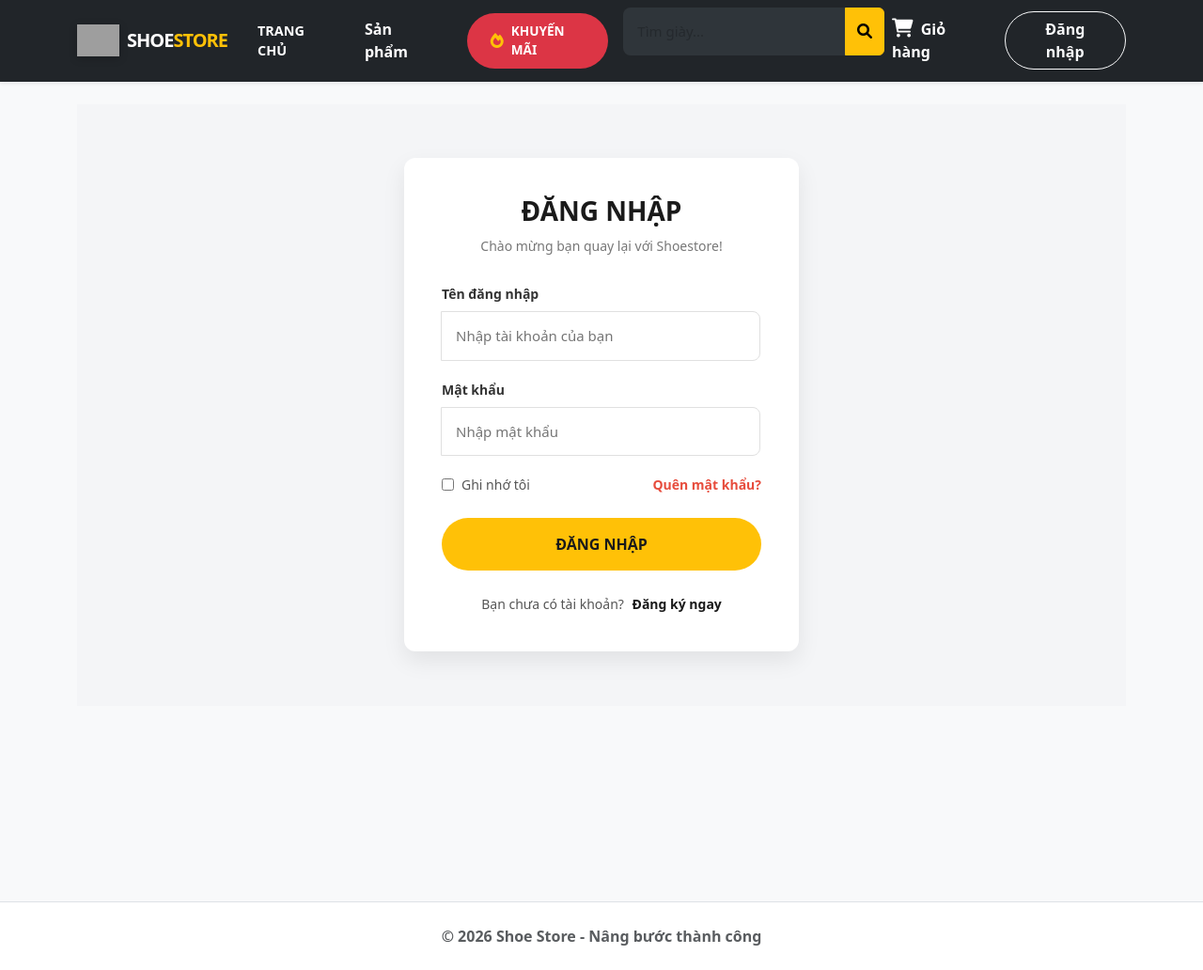
After one commit to TanThong0506/TMDTShoes_Store, a Django app: page /users/login/ in a window 1280 px wide. The commit adds this page. Shown: the whole page at 94% size. Run offline with Django 5.2, Linux system fonts and the light colour scheme; grey boxes are pictures that could not be loaded.

Commit message:
Mô tả: Đã thêm giao diện nút đăng nhập đăng xuất đăng ký

```diff
--- a/shoestore/settings.py
+++ b/shoestore/settings.py
@@ -86,7 +86,7 @@ DATABASES = {
         'USER': 'root',
         'PASSWORD': '',
         'HOST': 'localhost',
-        'PORT': '3307',
+        'PORT': '3306',
     }
 }
 
--- a/shoestore/urls.py
+++ b/shoestore/urls.py
@@ -39,6 +39,8 @@ urlpatterns = [
 
     # Kết nối tới App products
     path('products/', include('products.urls')),
+    # KẾT NỐI TỚI APP USERS (MỚI THÊM)
+    path('users/', include('users.urls'))
 ]
 if settings.DEBUG:
     urlpatterns += static(settings.MEDIA_URL, document_root=settings.MEDIA_ROOT)
--- a/templates/base.html
+++ b/templates/base.html
@@ -8,115 +8,21 @@
     <link rel="stylesheet" href="https://cdnjs.cloudflare.com/ajax/libs/font-awesome/6.0.0/css/all.min.css">
 
     <style>
-        /* 1. Hiệu ứng cho Logo - Giữ nguyên của Nam và thêm mượt mà */
-        .navbar-logo {
-            transition: transform 0.3s ease;
-            filter: drop-shadow(0 2px 4px rgba(0,0,0,0.2));
-            object-fit: contain; /* Đảm bảo logo không bị méo */
-        }
-        .navbar-brand:hover .navbar-logo {
-            transform: scale(1.1) rotate(5deg);
-        }
-        .navbar-logo-text {
-            font-weight: 800;
-            letter-spacing: -1px;
-            text-transform: uppercase;
-        }
-
-        /* 2. Hiệu ứng gạch chân mượt mà cho các link thường */
-        .nav-link-custom {
-            position: relative;
-        }
-        .nav-link-custom::after {
-            content: '';
-            position: absolute;
-            width: 0;
-            height: 2px;
-            bottom: 5px;
-            left: 50%;
-            background-color: #fff;
-            transition: all 0.3s ease;
-            transform: translateX(-50%);
-        }
-        .nav-link-custom:hover::after {
-            width: 70%;
-        }
-
-        /* 3. Hiệu ứng nổi bồng bềnh cho nút Sale */
-        .btn-sale-premium {
-            transition: all 0.3s ease;
-            border: 1px solid transparent;
-        }
-        .btn-sale-premium:hover {
-            transform: translateY(-2px);
-            box-shadow: 0 6px 15px rgba(220, 53, 69, 0.4) !important;
-            border: 1px solid rgba(255, 255, 255, 0.5);
-            color: #fff !important;
-        }
-        /* 4. CSS cho các nút chọn Size */
-        .size-wrapper {
-            margin-bottom: 5px;
-        }
-        .size-btn {
-            width: 50px;
-            height: 45px;
-            display: flex;
-            align-items: center;
-            justify-content: center;
-            font-weight: 600;
-            border: 1px solid #dee2e6;
-            transition: all 0.2s ease;
-            background-color: #fff;
-            color: #333;
-        }
-        .size-btn:hover {
-            border-color: #ff0000;
-            color: #ff0000;
-        }
-        .btn-check:checked + .size-btn {
-            border-color: #ff0000 !important;
-            color: #ff0000 !important;
-            background-color: #fff !important;
-            border-width: 2px;
-            position: relative;
-        }
-        .btn-check:checked + .size-btn::after {
-            content: '✓';
-            position: absolute;
-            bottom: -2px;
-            right: 2px;
-            font-size: 10px;
-            color: #ff0000;
-        }
-
-        /* 5. Hiệu ứng cho nút Mua ngay & Giỏ hàng */
-        .btn-cart-custom {
-            background-color: #333;
-            color: #fff;
-            border: none;
-            transition: all 0.3s ease;
-        }
-        .btn-cart-custom:hover {
-            background-color: #000;
-            transform: translateY(-2px);
-        }
-        .btn-buy-now {
-            border: 2px solid #333;
-            color: #333;
-            font-weight: bold;
-            transition: all 0.3s ease;
-        }
-        .btn-buy-now:hover {
-            background-color: #ff0000;
-            border-color: #ff0000;
-            color: #fff;
-        }
+        .navbar-logo { transition: transform 0.3s ease; filter: drop-shadow(0 2px 4px rgba(0,0,0,0.2)); object-fit: contain; }
+        .navbar-brand:hover .navbar-logo { transform: scale(1.1) rotate(5deg); }
+        .navbar-logo-text { font-weight: 800; letter-spacing: -1px; text-transform: uppercase; }
+        .nav-link-custom { position: relative; }
+        .nav-link-custom::after { content: ''; position: absolute; width: 0; height: 2px; bottom: 5px; left: 50%; background-color: #fff; transition: all 0.3s ease; transform: translateX(-50%); }
+        .nav-link-custom:hover::after { width: 70%; }
+        .btn-sale-premium { transition: all 0.3s ease; border: 1px solid transparent; }
+        .btn-sale-premium:hover { transform: translateY(-2px); box-shadow: 0 6px 15px rgba(220, 53, 69, 0.4) !important; color: #fff !important; }
+        .dropdown-menu { border-radius: 12px; overflow: hidden; }
+        .dropdown-item:hover { background-color: #f8f9fa; color: #000; }
     </style>
 </head>
 <body class="bg-light">
 <nav class="navbar navbar-expand-lg navbar-dark bg-dark shadow-sm sticky-top">
     <div class="container">
-
         <a class="navbar-brand d-flex align-items-center" href="{% url 'home' %}">
             <img src="{% static 'images/logo.png' %}" alt="Logo" width="45" height="45" class="d-inline-block align-text-top me-2 navbar-logo">
             <span class="navbar-logo-text text-white">SHOE<span class="text-warning">STORE</span></span>
@@ -128,56 +34,58 @@
 
         <div class="collapse navbar-collapse" id="navbarContent">
             <ul class="navbar-nav me-auto align-items-center gap-1 mt-3 mt-lg-0">
-                <li class="nav-item">
-                    <a class="nav-link nav-link-custom text-white fw-semibold text-uppercase px-3" style="font-size: 0.9rem;" href="{% url 'home' %}">Trang chủ</a>
-                </li>
-                <li class="nav-item">
-    <a class="nav-link" href="{% url 'products:product_list' %}">Sản phẩm</a>
-</li>
-
+                <li class="nav-item"><a class="nav-link nav-link-custom text-white fw-semibold text-uppercase px-3" style="font-size: 0.9rem;" href="{% url 'home' %}">Trang chủ</a></li>
+                <li class="nav-item"><a class="nav-link text-white fw-semibold px-3" href="{% url 'products:product_list' %}">Sản phẩm</a></li>
                 <li class="nav-item mx-lg-3 my-2 my-lg-0">
-                    <a class="nav-link btn-sale-premium bg-danger text-white rounded-pill px-4 py-2 d-flex align-items-center shadow-sm" href="{% url 'sale' %}">
-                        <i class="fas fa-fire text-warning me-2 fs-6"></i>
-                        <span class="fw-bold text-uppercase" style="font-size: 0.9rem; letter-spacing: 0.5px;">Khuyến Mãi</span>
-                        <span class="badge bg-white text-danger rounded-pill ms-2 shadow-sm" style="font-size: 0.65rem; padding: 0.4em 0.6em;">HOT</span>
+                    <a class="nav-link btn-sale-premium bg-danger text-white rounded-pill px-4 py-2 d-flex align-items-center" href="{% url 'sale' %}">
+                        <i class="fas fa-fire text-warning me-2"></i> <span class="fw-bold text-uppercase" style="font-size: 0.85rem;">Khuyến Mãi</span>
                     </a>
-                </li>
-
-                <li class="nav-item">
-                    <a class="nav-link nav-link-custom text-white fw-semibold text-uppercase px-3" style="font-size: 0.9rem;" href="{% url 'help' %}">Trợ giúp</a>
                 </li>
             </ul>
 
             <form class="d-flex mx-auto my-3 my-lg-0" action="/products/search/" method="GET">
                 <div class="input-group">
                     <input class="form-control border-0 bg-secondary text-white placeholder-light" style="--bs-bg-opacity: .2;" type="search" name="q" placeholder="Tìm giày...">
-                    <button class="btn btn-warning fw-bold px-3" type="submit"><i class="fas fa-search"></i></button>
+                    <button class="btn btn-warning" type="submit"><i class="fas fa-search"></i></button>
                 </div>
             </form>
 
-            <ul class="navbar-nav ms-auto align-items-center gap-3 mt-3 mt-lg-0">
+            <ul class="navbar-nav ms-auto align-items-center gap-3">
                 <li class="nav-item">
-                    <a class="nav-link nav-link-custom text-white fw-semibold px-2" style="font-size: 0.95rem;" href="/cart/">
-                        <i class="fas fa-shopping-cart fs-5 align-middle me-1"></i> Giỏ hàng
+                    <a class="nav-link text-white fw-semibold px-2" href="/cart/">
+                        <i class="fas fa-shopping-cart fs-5 me-1"></i> Giỏ hàng
                     </a>
                 </li>
-                <li class="nav-item">
-                    <a class="btn btn-outline-light rounded-pill px-4 fw-bold" style="font-size: 0.9rem;" href="/users/login/">
-                        Đăng nhập
-                    </a>
-                </li>
+
+                {% if user.is_authenticated %}
+                    <li class="nav-item dropdown">
+                        <a class="nav-link dropdown-toggle btn btn-outline-warning rounded-pill px-4 fw-bold text-white" href="#" id="accountMenu" role="button" data-bs-toggle="dropdown" aria-expanded="false">
+                            <i class="fas fa-user-circle me-1"></i> Tài khoản
+                        </a>
+                        <ul class="dropdown-menu dropdown-menu-end shadow border-0 mt-2" aria-labelledby="accountMenu">
+                            <li class="dropdown-header fw-bold text-dark border-bottom mb-2">Xin chào, {{ user.username }}</li>
+                            <li><a class="dropdown-item py-2" href="#"><i class="fas fa-id-card me-2 text-primary"></i> Thông tin cá nhân</a></li>
+                            <li><a class="dropdown-item py-2" href="#"><i class="fas fa-history me-2 text-success"></i> Lịch sử mua hàng</a></li>
+                            <li><hr class="dropdown-divider"></li>
+                            <li><a class="dropdown-item py-2 text-danger fw-bold" href="{% url 'logout' %}"><i class="fas fa-sign-out-alt me-2"></i> Đăng xuất</a></li>
+                        </ul>
+                    </li>
+                {% else %}
+                    <li class="nav-item">
+                        <a class="btn btn-outline-light rounded-pill px-4 fw-bold" href="{% url 'login' %}">Đăng nhập</a>
+                    </li>
+                {% endif %}
             </ul>
         </div>
     </div>
 </nav>
 
-<div class="container mt-4 min-vh-100"> {% block content %} {% endblock %}
+<div class="container mt-4 min-vh-100">
+    {% block content %} {% endblock %}
 </div>
 
-<footer class="text-center py-4 border-top mt-5 bg-white shadow-sm">
-    <div class="container">
-        <p class="mb-0 text-muted fw-semibold">© 2026 Shoe Store - Nâng bước thành công</p>
-    </div>
+<footer class="text-center py-4 border-top mt-5 bg-white">
+    <div class="container"><p class="mb-0 text-muted fw-semibold">© 2026 Shoe Store - Nâng bước thành công</p></div>
 </footer>
 
 <script src="https://cdn.jsdelivr.net/npm/bootstrap@5.3.0/dist/js/bootstrap.bundle.min.js"></script>
--- /dev/null
+++ b/templates/login.html
@@ -0,0 +1,94 @@
+{% extends 'base.html' %}
+
+{% block content %}
+<style>
+    /* Nền của phần nội dung (chỉ áp dụng cho vùng dưới menu) */
+    .login-section {
+        background-color: #f4f5f7;
+        display: flex;
+        justify-content: center;
+        align-items: center;
+        min-height: 80vh; /* Chiều cao tối thiểu để đẩy form ra giữa màn hình */
+        padding: 40px 0;
+    }
+
+    .login-card {
+        background-color: #ffffff;
+        width: 100%;
+        max-width: 420px;
+        padding: 40px;
+        border-radius: 12px;
+        box-shadow: 0 10px 25px rgba(0, 0, 0, 0.08);
+        box-sizing: border-box;
+    }
+
+    .login-header { text-align: center; margin-bottom: 30px; }
+    .login-header h2 { color: #1a1a1a; font-size: 28px; font-weight: 800; margin: 0 0 10px 0; text-transform: uppercase; }
+    .login-header p { color: #777; font-size: 14px; margin: 0; }
+
+    .input-group { margin-bottom: 20px; }
+    .input-group label { display: block; margin-bottom: 8px; color: #333; font-weight: 600; font-size: 14px; }
+    .input-group input { width: 100%; padding: 14px 15px; border: 1.5px solid #e0e0e0; border-radius: 8px; font-size: 15px; box-sizing: border-box; transition: all 0.3s ease; }
+    .input-group input:focus { outline: none; border-color: #ffc107; box-shadow: 0 0 0 3px rgba(255, 193, 7, 0.2); }
+
+    .form-actions { display: flex; justify-content: space-between; align-items: center; margin-bottom: 25px; font-size: 14px; }
+    .remember-me { display: flex; align-items: center; color: #555; }
+    .remember-me input { margin-right: 8px; }
+    .forgot-password { color: #e74c3c; text-decoration: none; font-weight: 600; }
+    .forgot-password:hover { text-decoration: underline; }
+
+    .btn-login { width: 100%; padding: 16px; background-color: #ffc107; color: #1a1a1a; border: none; border-radius: 50px; font-size: 16px; font-weight: 800; text-transform: uppercase; cursor: pointer; transition: 0.3s; }
+    .btn-login:hover { background-color: #e0a800; }
+
+    .register-redirect { text-align: center; margin-top: 25px; font-size: 14px; color: #555; }
+    .register-redirect a { color: #1a1a1a; font-weight: bold; text-decoration: none; margin-left: 5px; }
+    .register-redirect a:hover { color: #ffc107; }
+</style>
+
+<div class="login-section">
+    <div class="login-card">
+        <div class="login-header">
+            <h2>ĐĂNG NHẬP</h2>
+            <p>Chào mừng bạn quay lại với Shoestore!</p>
+        </div>
+
+        {% if messages %}
+            {% for message in messages %}
+                <div style="padding: 10px; margin-bottom: 15px; border-radius: 5px; text-align: center;
+                    {% if message.tags == 'error' %} background-color: #ffcccc; color: #cc0000;
+                    {% else %} background-color: #d4edda; color: #155724; {% endif %}">
+                    {{ message }}
+                </div>
+            {% endfor %}
+        {% endif %}
+
+        <form action="" method="POST">
+            {% csrf_token %}
+
+            <div class="input-group">
+                <label for="username">Tên đăng nhập</label>
+                <input type="text" id="username" name="username" placeholder="Nhập tài khoản của bạn" required>
+            </div>
+
+            <div class="input-group">
+                <label for="password">Mật khẩu</label>
+                <input type="password" id="password" name="password" placeholder="Nhập mật khẩu" required>
+            </div>
+
+            <div class="form-actions">
+                <div class="remember-me">
+                    <input type="checkbox" id="remember" name="remember">
+                    <label for="remember">Ghi nhớ tôi</label>
+                </div>
+                <a href="#" class="forgot-password">Quên mật khẩu?</a>
+            </div>
+
+            <button type="submit" class="btn-login">ĐĂNG NHẬP</button>
+        </form>
+
+        <div class="register-redirect">
+            Bạn chưa có tài khoản? <a href="{% url 'register' %}">Đăng ký ngay</a>
+        </div>
+    </div>
+</div>
+{% endblock %}
--- /dev/null
+++ b/users/urls.py
@@ -0,0 +1,13 @@
+from django.urls import path
+from . import views
+
+urlpatterns = [
+    # Đường dẫn này kết hợp với 'users/' ở trên sẽ tạo thành 'users/login/'
+    path('login/', views.login_view, name='login'),
+
+    # THÊM DÒNG NÀY VÀO
+    path('register/', views.register_view, name='register'),
+
+    # THÊM TIẾP DÒNG NÀY VÀO ĐỂ SỬA LỖI ĐĂNG XUẤT NHÉ
+    path('logout/', views.logout_view, name='logout'),
+]
--- a/users/views.py
+++ b/users/views.py
@@ -0,0 +1,61 @@
+from django.shortcuts import render, redirect
+from django.contrib.auth.models import User
+# BƯỚC 1: Mình đã thêm chữ 'logout' vào dòng import này
+from django.contrib.auth import authenticate, login, logout
+from django.contrib import messages
+
+
+# HÀM XỬ LÝ ĐĂNG KÝ
+def register_view(request):
+    if request.method == 'POST':
+        # 1. Lấy dữ liệu người dùng nhập từ form HTML
+        username = request.POST.get('username')
+        email = request.POST.get('email')
+        password = request.POST.get('password')
+        confirm_password = request.POST.get('confirm_password')
+
+        # 2. Kiểm tra dữ liệu
+        if password != confirm_password:
+            messages.error(request, 'Mật khẩu xác nhận không khớp!')
+            return redirect('register')
+
+        if User.objects.filter(username=username).exists():
+            messages.error(request, 'Tên đăng nhập đã tồn tại!')
+            return redirect('register')
+
+        # 3. Tạo tài khoản và lưu vào Database
+        user = User.objects.create_user(username=username, email=email, password=password)
+        user.save()
+
+        messages.success(request, 'Đăng ký thành công! Vui lòng đăng nhập.')
+        return redirect('login') # Đăng ký xong tự động chuyển sang trang đăng nhập
+
+    # Nếu là request GET (vào trang bình thường) thì chỉ hiện giao diện
+    return render(request, 'register.html')
+
+
+# HÀM XỬ LÝ ĐĂNG NHẬP
+def login_view(request):
+    if request.method == 'POST':
+        # 1. Lấy dữ liệu từ form
+        username = request.POST.get('username')
+        password = request.POST.get('password')
+
+        # 2. Kiểm tra xem tài khoản có đúng không
+        user = authenticate(request, username=username, password=password)
+
+        if user is not None:
+            # 3. Đăng nhập thành công
+            login(request, user)
+            return redirect('home') # Chuyển hướng về trang chủ
+        else:
+            # 4. Đăng nhập thất bại
+            messages.error(request, 'Sai tên đăng nhập hoặc mật khẩu!')
+
+    return render(request, 'login.html')
+
+
+# BƯỚC 2: THÊM HÀM ĐĂNG XUẤT VÀO CUỐI CÙNG
+def logout_view(request):
+    logout(request) # Lệnh này xóa phiên đăng nhập hiện tại
+    return redirect('home') # Đá người dùng về trang chủ
```
Also changed, not shown: templates/register.html (added, +90 -0 lines).
